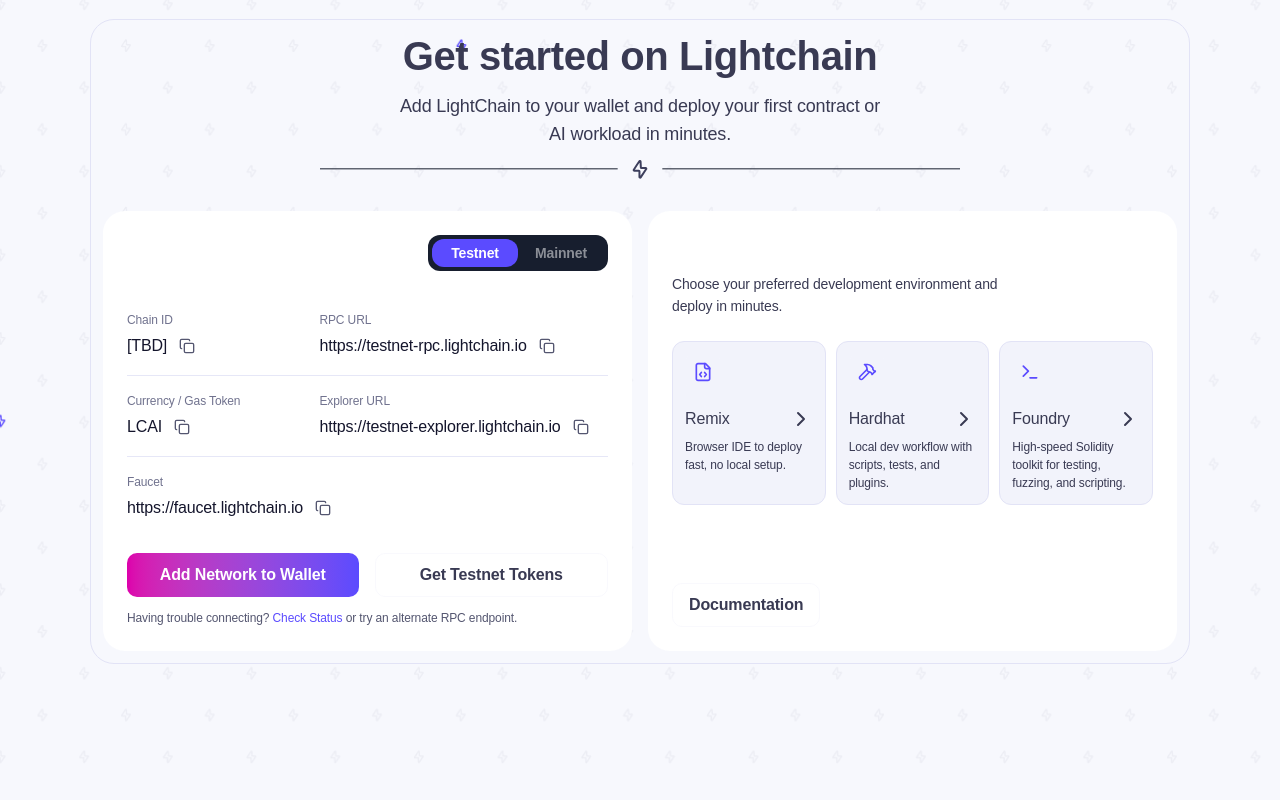
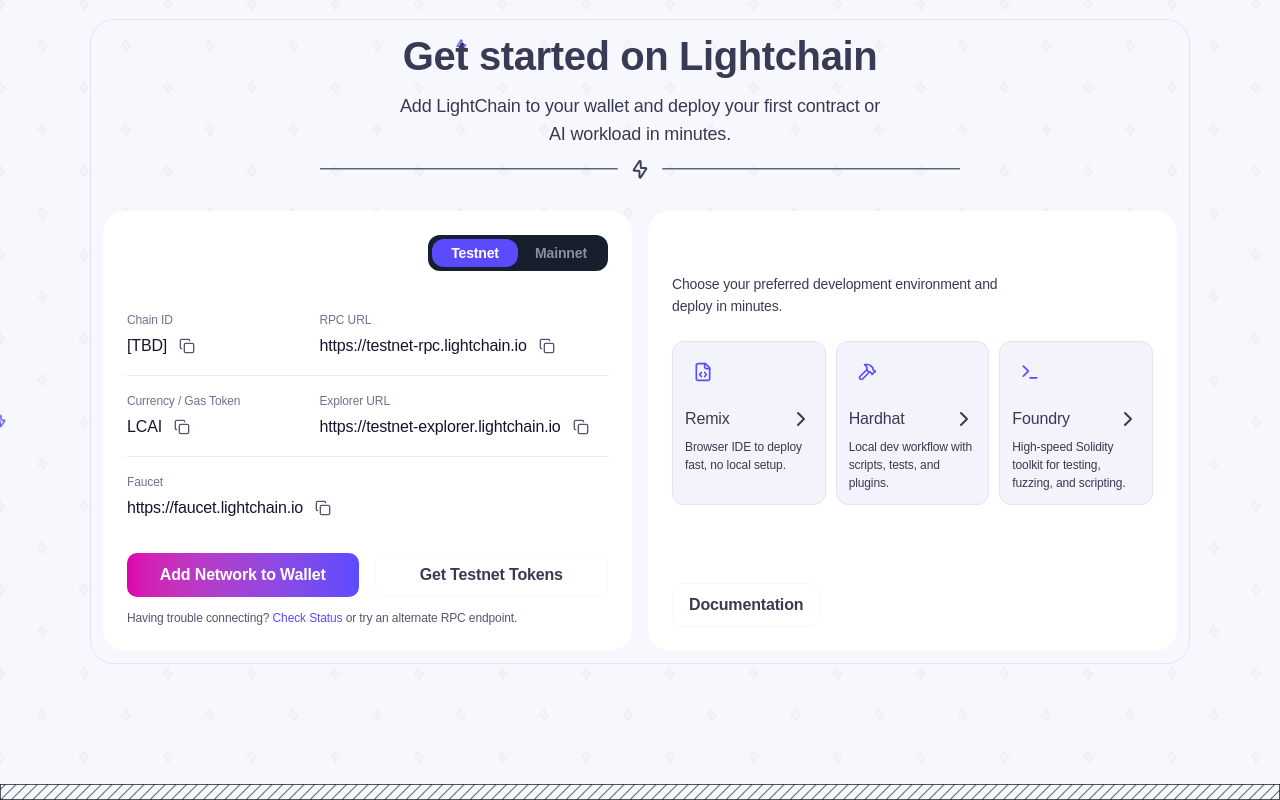
Before and after one commit to lightchain-protocol/lcai-dev-portal, a Next.js app in the folder apps/web/: page / in a window 1280 px wide. Shown: the part 901-1701 px from the top of the page. Built offline with nearby package versions, Linux system fonts and the light colour scheme.

Commit message:
fix: added pattern lines

```diff
--- a/apps/web/src/app/page.tsx
+++ b/apps/web/src/app/page.tsx
@@ -1,3 +1,4 @@
+import Image from "next/image";
 import GetStartedSection from "@/components/blocks/get-started";
 import HeroSection from "@/components/blocks/hero";
 
@@ -6,6 +7,13 @@
 		<>
 			<HeroSection />
 			<GetStartedSection />
+			<img
+				alt="Pattern lines"
+				className="h-auto w-full"
+				height={48}
+				width="100%"
+				src="/images/pattern-lines.png"
+			/>
 		</>
 	);
 }
```
Also changed, not shown: apps/web/src/components/blocks/get-started/testnet-specs.tsx (+2 -8 lines), apps/web/public/images/pattern-lines.png (added), apps/web/src/components/blocks/get-started/network-specs.tsx (line endings or trailing spaces).
